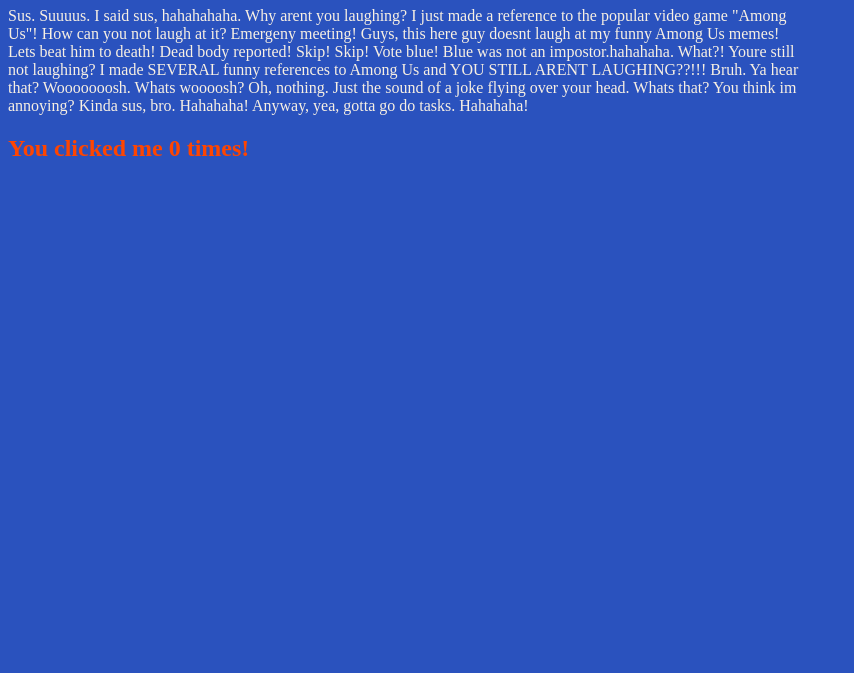
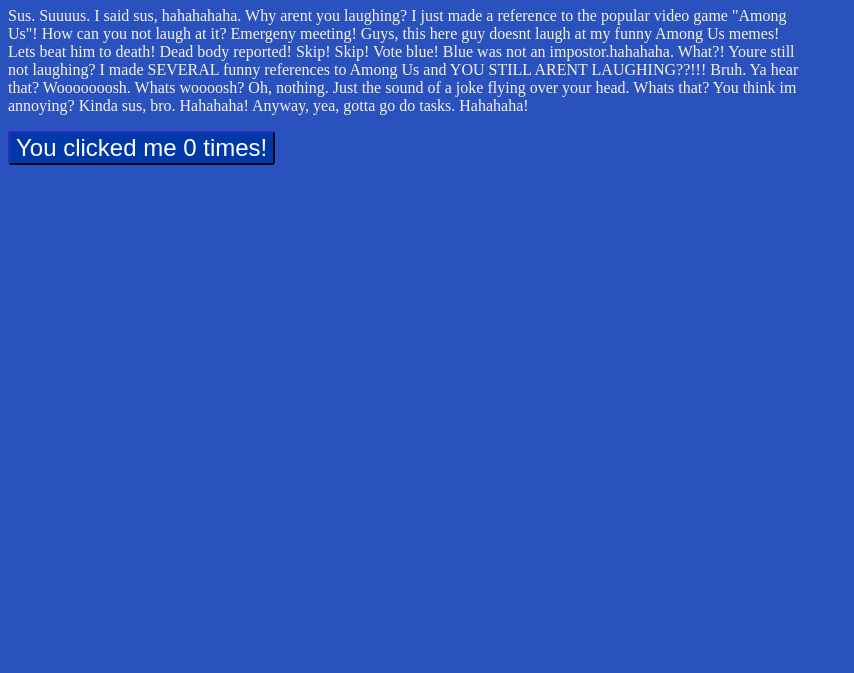
Before and after one commit to SSS-Says-Snek/beginner-website, a plain HTML site: page index.html in a window 1280 px wide. Shown: the part 127-800 px from the top of the page, without its empty margins (0-854 px from the left). Drawn offline with Linux system fonts and the light colour scheme.

Commit message:
Convert "click me!" to button

```diff
--- a/css/style.css
+++ b/css/style.css
@@ -34,3 +34,16 @@
 p {
     color: #F8F0E3
 }
+
+button {
+    border-radius: 3px;
+    font-size: 24px;
+    color: white;
+    background-color: #0038a8;
+    border-color:#191970;
+    outline: none;
+}
+
+button:hover {
+    background-color:#191970;
+}
--- a/index.html
+++ b/index.html
@@ -28,7 +28,7 @@
         Whats that? You think im annoying? Kinda sus, bro. Hahahaha! Anyway, yea, gotta go do tasks. Hahahaha!
     </p>
 
-    <h2 id="click-measurer">You clicked me 0 times!</h2>
+    <button type="button" id="click-measurer">You clicked me 0 times!</button>
 
     <!-- END -->
     <script src="scripts/index.js"></script>
```
